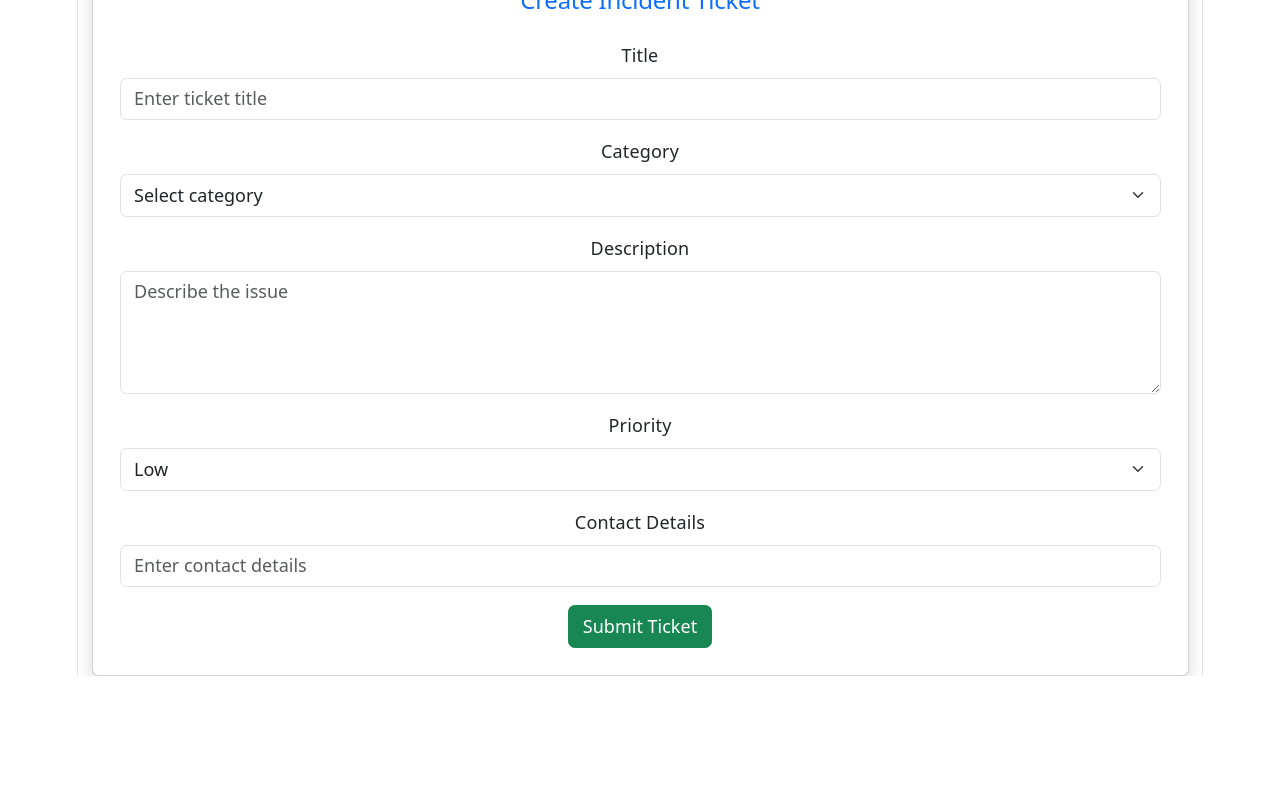
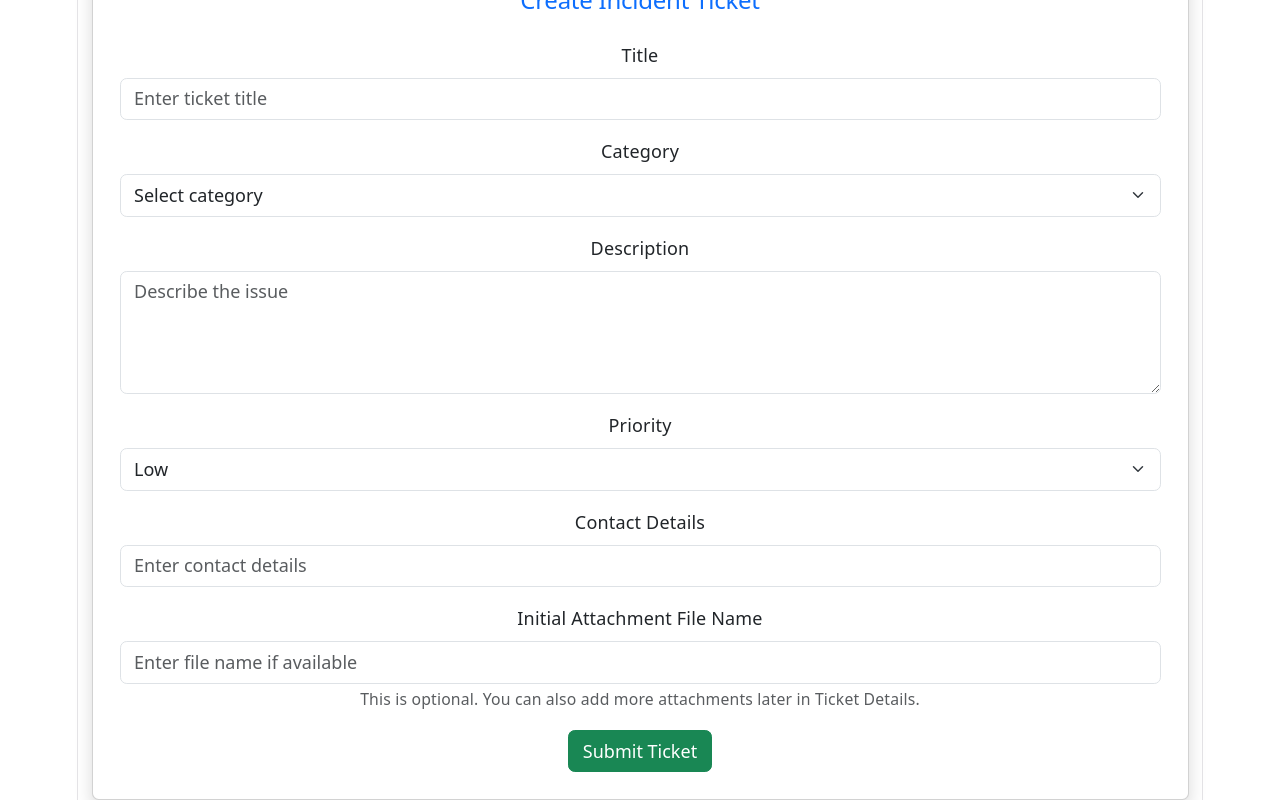
Before and after one commit to ThilinaLakmal/springboot_project, a React app in the folder frontend/: page / in a window 1280 px wide. Shown: the part 298-1098 px from the top of the page. Before the commit the page ends 974 px from the top, so only its background shows below. Built offline with nearby package versions, Linux system fonts and the light colour scheme; the HTML template or start-up script is replaced by a standard one.

Commit message:
Add initial attachment support to create ticket form

```diff
--- a/frontend/src/App.jsx
+++ b/frontend/src/App.jsx
@@ -69,14 +69,16 @@ function App() {
   ).length;
 
   const addNewTicket = (newTicket) => {
+    const { attachmentFileName, ...ticketFields } = newTicket;
+
     const ticketWithId = {
-      ...newTicket,
+      ...ticketFields,
       id: tickets.length + 1,
       status: 'OPEN',
       assignedTechnician: 'Not Assigned',
       resolutionNote: 'No resolution yet',
       comments: [],
-      attachments: [],
+      attachments: attachmentFileName.trim() !== '' ? [attachmentFileName] : [],
     };
 
     setTickets([...tickets, ticketWithId]);
--- a/frontend/src/pages/CreateTicketPage.jsx
+++ b/frontend/src/pages/CreateTicketPage.jsx
@@ -7,6 +7,7 @@ function CreateTicketPage({ onAddTicket }) {
     description: '',
     priority: 'Low',
     contactDetails: '',
+    attachmentFileName: '',
   });
 
   const [errors, setErrors] = useState({});
@@ -69,6 +70,7 @@ function CreateTicketPage({ onAddTicket }) {
       description: '',
       priority: 'Low',
       contactDetails: '',
+      attachmentFileName: '',
     });
 
     setErrors({});
@@ -160,6 +162,21 @@ function CreateTicketPage({ onAddTicket }) {
             )}
           </div>
 
+          <div className="mb-3">
+            <label className="form-label">Initial Attachment File Name</label>
+            <input
+              type="text"
+              name="attachmentFileName"
+              className="form-control"
+              placeholder="Enter file name if available"
+              value={ticketData.attachmentFileName}
+              onChange={handleChange}
+            />
+            <div className="form-text">
+              This is optional. You can also add more attachments later in Ticket Details.
+            </div>
+          </div>
+
           <button type="submit" className="btn btn-success">
             Submit Ticket
           </button>
```
